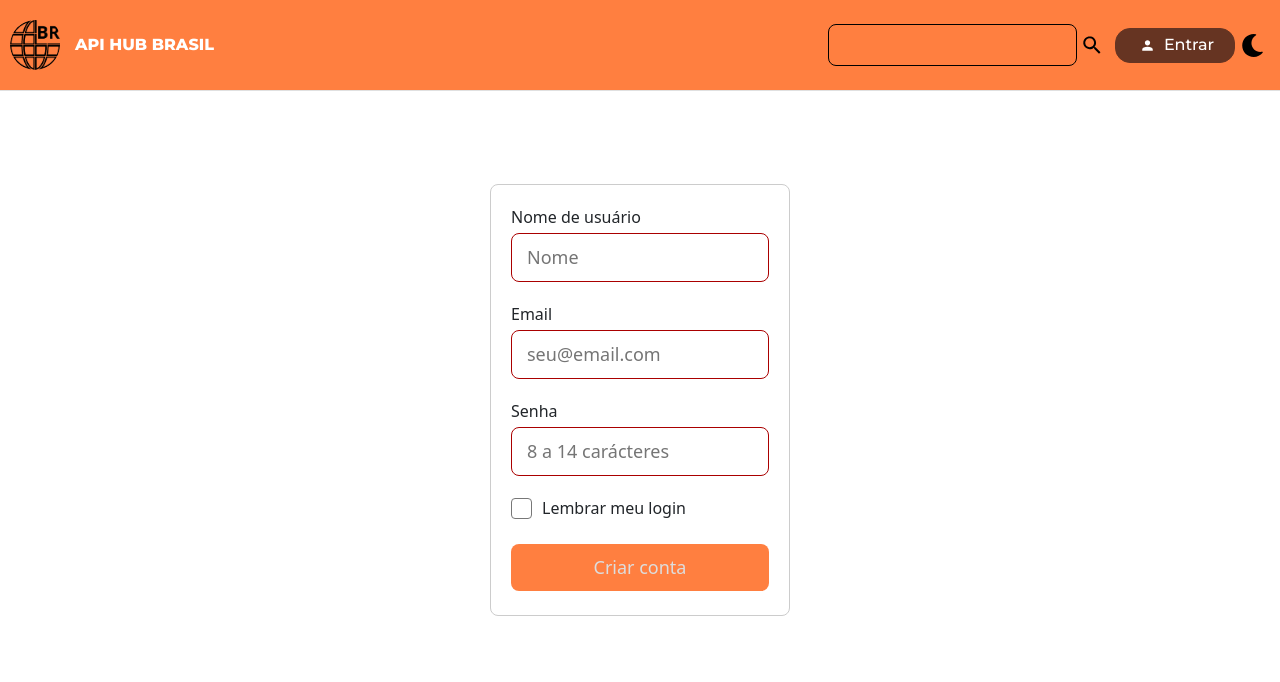
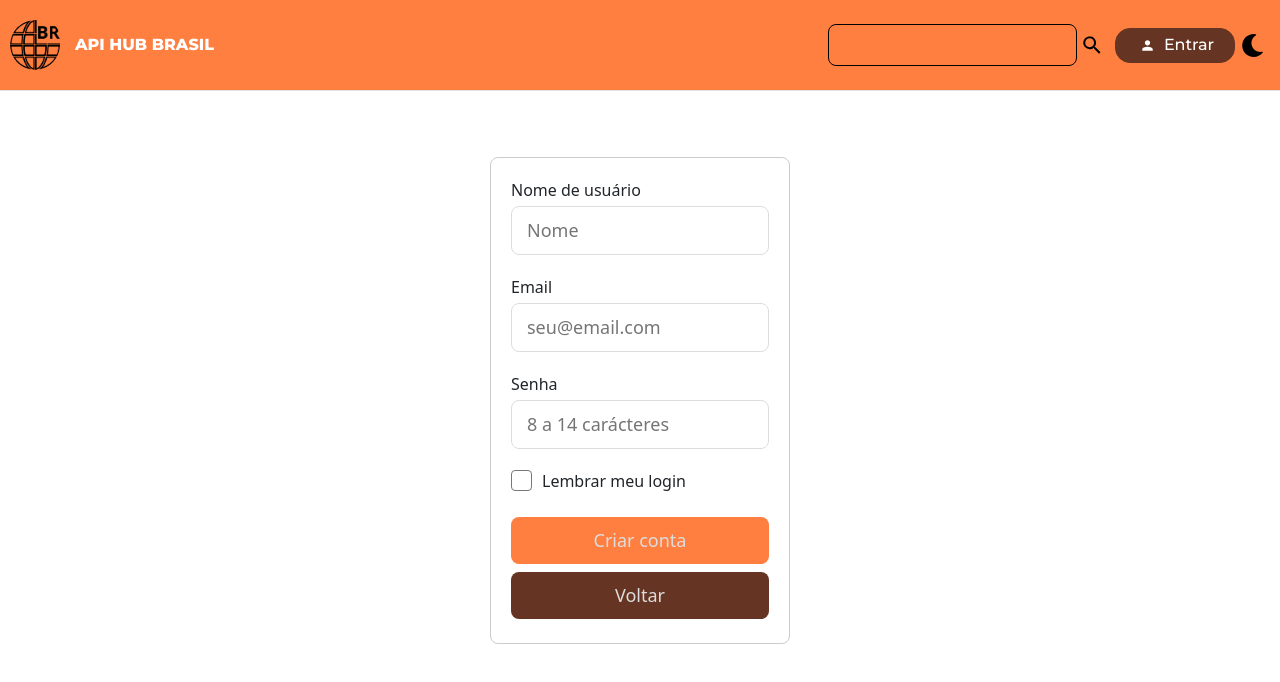
Before and after one commit to RafaelaOMarques/mais-pra-ti_projeto-final_front-end, a React (Vite) app in the folder frontend/frontend-projeto-final/: page /Cadastro in a window 1280 px wide. Shown: the top 682 px of the page. Built offline with nearby package versions, Linux system fonts and the light colour scheme.

Commit message:
Ajustes nos avisos de Nome, Email e Senha invalidos; Botão Entrar/Sair funcionando, e outras pequenas correções.

```diff
--- a/frontend/frontend-projeto-final/src/components/Header/Header.jsx
+++ b/frontend/frontend-projeto-final/src/components/Header/Header.jsx
@@ -11,14 +11,22 @@ import LoginIcon from "../../assets/login_icon.svg";
 const Header = () => {
   const { isDarkMode, toggleDarkMode } = useContext(DarkModeContext);
 
+  const Acessar = () => {
+    if (localStorage.getItem('autentico') == "false") {
+      window.location.href = "/Acesso";
+    } else {
+      localStorage.removeItem('autentico');
+      window.location.href = "/";
+    }
+  }
+
   return (
     <nav
-      className={`navbar navbar-expand-lg header-container ${
-        isDarkMode ? "dark-mode" : ""
-      }`}
+      className={`navbar navbar-expand-lg header-container ${isDarkMode ? "dark-mode" : ""
+        }`}
     >
       <div className="navbar-brand">
-        <a class="navbar-brand logo" href="#">
+        <a className="navbar-brand logo" href="#">
           <img src={isDarkMode ? Logo2 : Logo} alt="Logo" />
           <span>API HUB BRASIL</span>
         </a>
@@ -28,9 +36,9 @@ const Header = () => {
           <input type="text" />
           <img src={SearchIcon} alt="search-icon" />
         </div>
-        <button className="login-button">
+        <button onClick={Acessar} className="login-button">
           <img src={LoginIcon} alt="login icon" />
-          <span>Entrar</span>
+          <span>{localStorage.getItem('autentico') == "true" ? "Sair" : "Entrar"}</span>
         </button>
         <button className="theme-switcher" onClick={toggleDarkMode}>
           {isDarkMode ? <FaSun /> : <FaMoon />}
--- a/frontend/frontend-projeto-final/src/components/Usuario/Cadastro.jsx
+++ b/frontend/frontend-projeto-final/src/components/Usuario/Cadastro.jsx
@@ -11,23 +11,45 @@ export default function Cadastro() {
   const [emailValido, defEmailValido] = useState(false);
   const [senhaValida, defSenhaValida] = useState(false);
 
+  const [nomeAvisoErro, defNomeAvisoErro] = useState(false);
+  const [emailAvisoErro, defEmailAvisoErro] = useState(false);
+  const [senhaAvisoErro, defSenhaAvisoErro] = useState(false);
+
   const Checagem = () => {
     if (nome.length > 0) {
-      defNomeValido(/\S+/.test(nome) && nome.length > 4);
+      if (/\S+/.test(nome) && nome.length > 4) {
+        defNomeValido(true);
+        defNomeAvisoErro(false);
+      } else {
+        defNomeAvisoErro(true);
+      }
     } else {
       defNomeValido(false);
+      defNomeAvisoErro(false);
     }
 
     if (email.length > 0) {
-      defEmailValido(/\S+@\S+\.\S+/.test(email));
+      if (/\S+@\S+\.\S+/.test(email)) {
+        defEmailValido(true);
+        defEmailAvisoErro(false);
+      } else {
+        defEmailAvisoErro(true);
+      }
     } else {
       defEmailValido(false);
+      defEmailAvisoErro(false);
     }
 
     if (senha.length > 0) {
-      defSenhaValida(senha.length > 7 && senha.length < 15);
+      if (senha.length > 7 && senha.length < 15) {
+        defSenhaValida(true);
+        defSenhaAvisoErro(false);
+      } else {
+        defSenhaAvisoErro(true);
+      }
     } else {
       defSenhaValida(false);
+      defSenhaAvisoErro(false);
     }
   };
 
@@ -61,7 +83,7 @@ export default function Cadastro() {
           <label className="dados_usuario">
             Nome de usuário
             <input
-              className={nomeValido ? "" : "input_error"}
+              className={nomeAvisoErro ? "input_error" : ""}
               onKeyUp={Checagem}
               value={nome}
               onChange={(e) => {
@@ -78,7 +100,7 @@ export default function Cadastro() {
           <label className="dados_usuario">
             Email
             <input
-              className={emailValido ? "" : "input_error"}
+              className={emailAvisoErro ? "input_error" : ""}
               onKeyUp={Checagem}
               value={email}
               onChange={(e) => {
@@ -95,7 +117,7 @@ export default function Cadastro() {
           <label className="dados_usuario">
             Senha
             <input
-              className={senhaValida ? "" : "input_error"}
+              className={senhaAvisoErro ? "input_error" : ""}
               onKeyUp={Checagem}
               value={senha}
               onChange={(e) => {
@@ -128,6 +150,15 @@ export default function Cadastro() {
             >
               Criar conta
             </button>
+            <button
+              className="botoes_usuario botoes-full"
+              type="button"
+              onClick={() => {
+                window.location.href = "/Acesso";
+              }}
+            >
+              Voltar
+            </button>
           </div>
         </div>
       </form>
--- a/frontend/frontend-projeto-final/src/components/Usuario/Recuperacao.jsx
+++ b/frontend/frontend-projeto-final/src/components/Usuario/Recuperacao.jsx
@@ -3,15 +3,20 @@ import { useState } from "react";
 export default function Recuperacao() {
   const [email, defEmail] = useState("");
   const [emailValido, defEmailValido] = useState(false);
+  const [emailAvisoErro, defEmailAvisoErro] = useState(false);
 
   const Checagem = () => {
     if (email.length > 0) {
       defEmailValido(false);
       if (/\S+@\S+\.\S+/.test(email)) {
         defEmailValido(true);
+        defEmailAvisoErro(false);
+      } else {
+        defEmailAvisoErro(true);
       }
     } else {
       defEmailValido(false);
+      defEmailAvisoErro(false);
     }
   };
 
@@ -30,7 +35,7 @@ export default function Recuperacao() {
           <label className="dados_usuario">
             Email
             <input
-              style={{ borderColor: emailValido ? "#DDD" : "#A00" }}
+              className={emailAvisoErro ? "input_error" : ""}
               onKeyUp={Checagem}
               value={email}
               onChange={(e) => {
@@ -54,7 +59,7 @@ export default function Recuperacao() {
               className="botoes_usuario botoes-full"
               type="button"
               onClick={() => {
-                window.location.href = "/";
+                window.location.href = "/Acesso";
               }}
             >
               Voltar
--- a/frontend/frontend-projeto-final/src/main.jsx
+++ b/frontend/frontend-projeto-final/src/main.jsx
@@ -23,6 +23,7 @@ const root = ReactDOM.createRoot(document.getElementById("root"));
 const rotas = createBrowserRouter([
   {
     path: "/", element: <App />, children: [
+      { path: '/', element: localStorage.getItem('autentico') == "true" ? <Index /> : <Acesso /> },
       { path: '/Acesso', element: localStorage.getItem('autentico') == "true" ? <Index /> : <Acesso /> },
       { path: '/Cadastro', element: <Cadastro /> },
       { path: '/Recuperacao', element: <Recuperacao /> }
```
